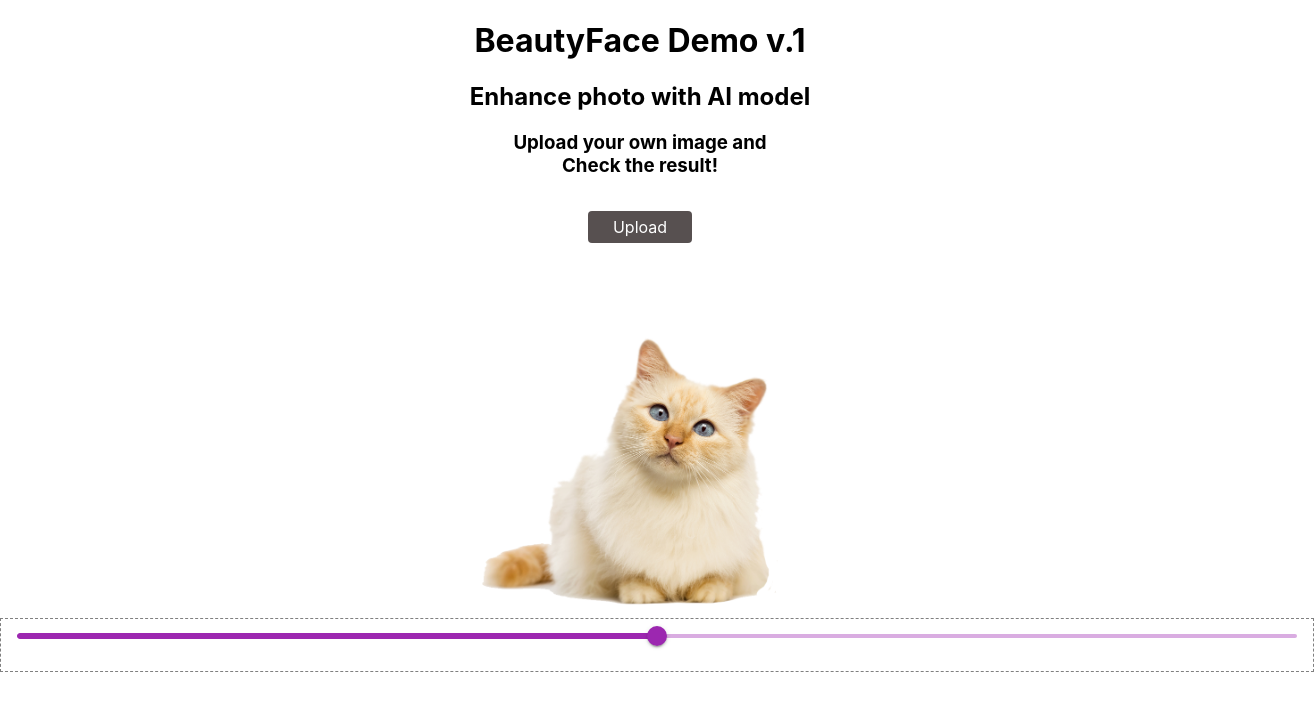
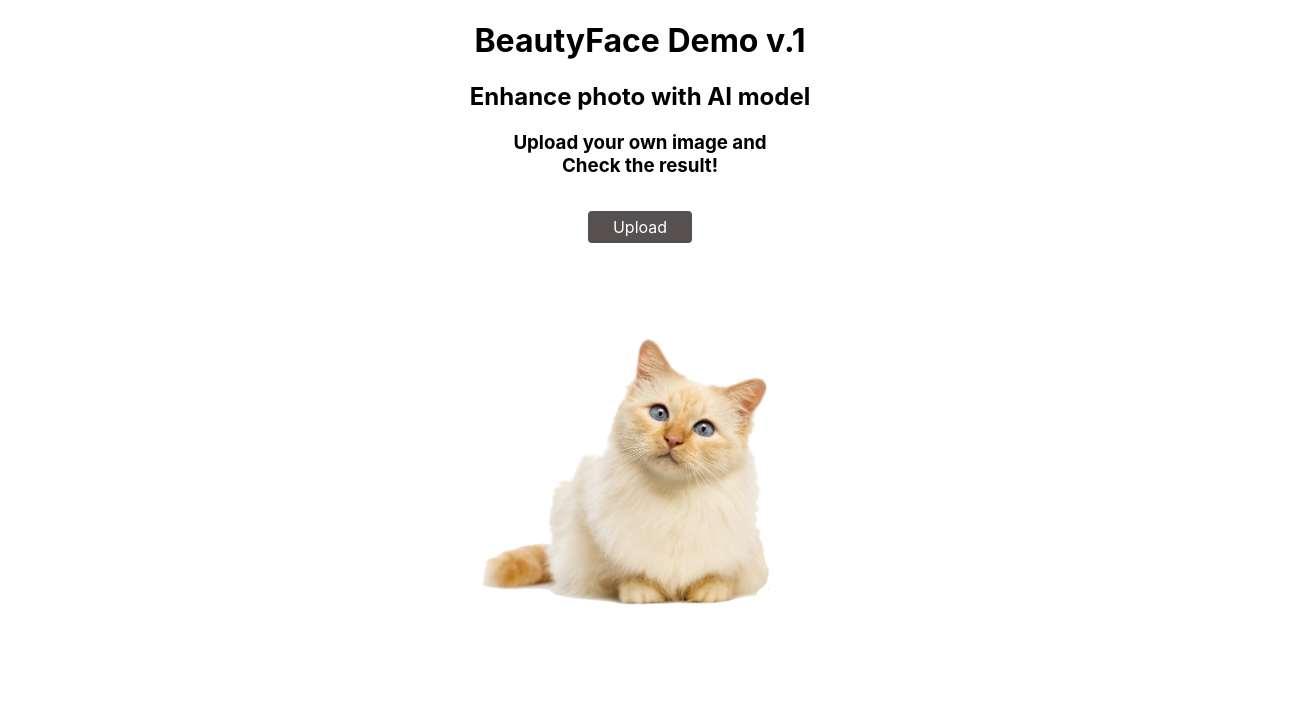
Before and after one commit to EggPudding/BeautyFaceDemo, a React (Create React App) app: page / in a window 1280 px wide. Shown: the top 710 px of the page, 1314 px wide, since content can reach past the window. Built offline with nearby package versions, Linux system fonts and the light colour scheme.

Commit message:
Add slider samples & comment temporarilly

```diff
--- a/src/App.js
+++ b/src/App.js
@@ -132,6 +132,31 @@ function App() {
             Enhanced Image
           </figcaption>
         </figure>
+
+        {/* <Box
+          // alignItems="center"
+          // justifyContent="center"
+          component="div"
+          sx={{
+            mt: '10vh',
+            alignItems: 'center',
+            justifyContent: 'center',
+            border: '1px dashed grey',
+            width: '50%',
+          }}
+        >
+          <Slider
+            // alignItems="center"
+            // justifyContent="center"
+            aria-label="eye"
+            defaultValue={0}
+            valueLabelDisplay="off"
+            step={5}
+            min={-30}
+            max={30}
+            color="secondary"
+          />
+        </Box> */}
       </div>
       <div>
         {/* <Stack spacing={1} direction="column" alignItems="center">
@@ -156,7 +181,7 @@ function App() {
             color="secondary"
           />
         </Stack> */}
-        <Box component="span" sx={{ p: 2, border: '1px dashed grey' }}>
+        {/* <Box component="span" sx={{ p: 2, border: '1px dashed grey' }}>
           <Slider
             aria-label="eye"
             defaultValue={0}
@@ -166,7 +191,7 @@ function App() {
             max={30}
             color="secondary"
           />
-        </Box>
+        </Box> */}
       </div>
     </div>
   );
```
